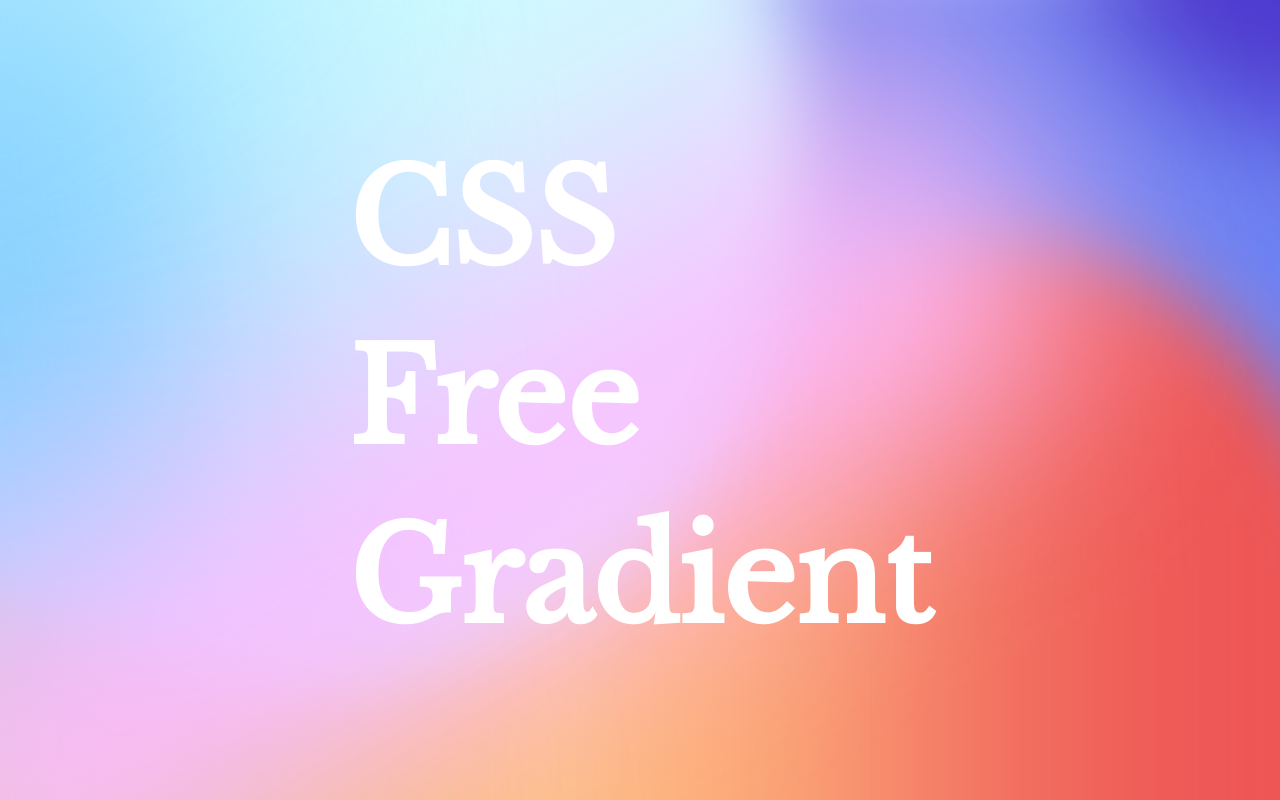
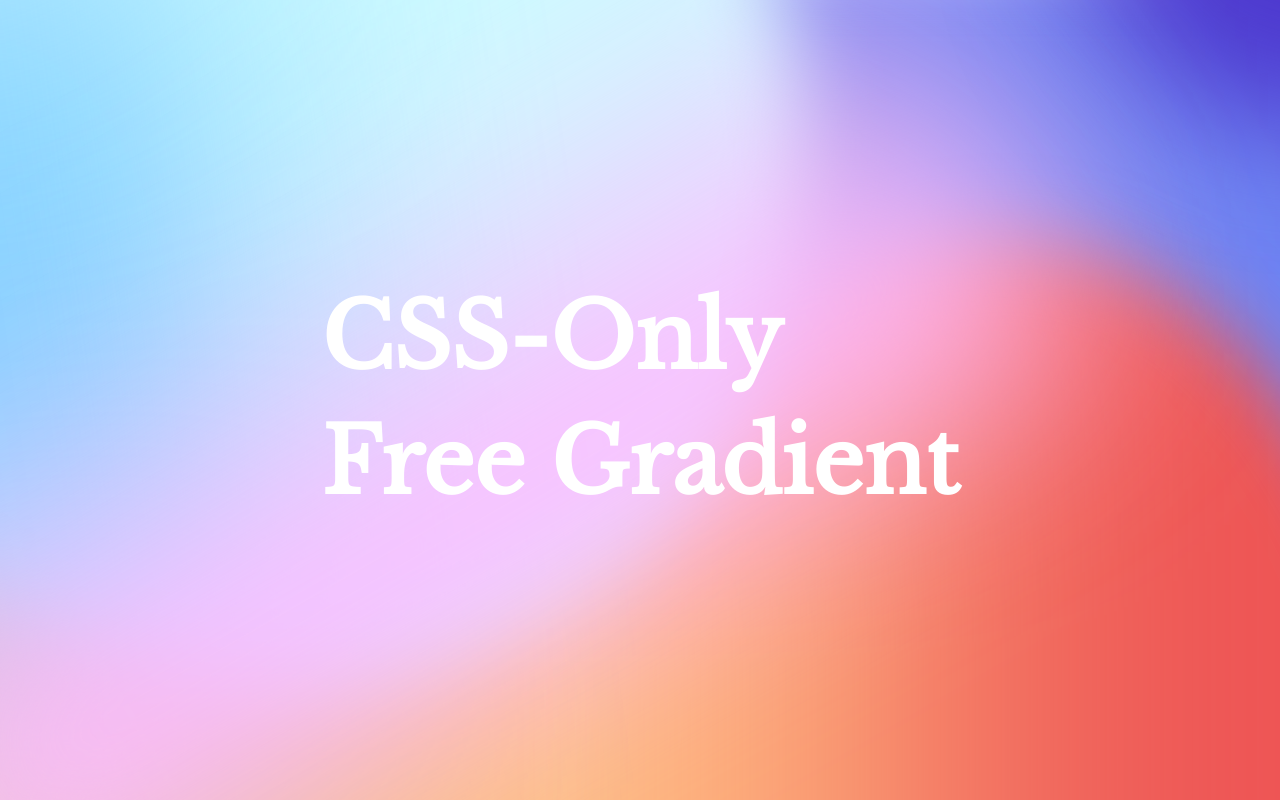
Before and after one commit to xrxoxcxox/qiita-css-free-gradient, a plain HTML site: page index.html in a window 1280 px wide. Drawn offline with nearby package versions, Linux system fonts and the light colour scheme.

Commit message:
Change title style

```diff
--- a/index.html
+++ b/index.html
@@ -17,9 +17,8 @@
     <div class="color5"></div>
     <div class="color6"></div>
     <div class="color7"></div>
-    <h1 class="title">CSS
-      Free
-      Gradient
+    <h1 class="title">CSS-Only
+      Free Gradient
     </h1>
   </div>
 </body>
--- a/style.css
+++ b/style.css
@@ -101,7 +101,7 @@ body {
 .title {
   color: #fff;
   font-family: "Libre Baskerville", serif;
-  font-size: 10vmax;
+  font-size: 7vmax;
   left: 50%;
   line-height: 1.4;
   position: absolute;
```
